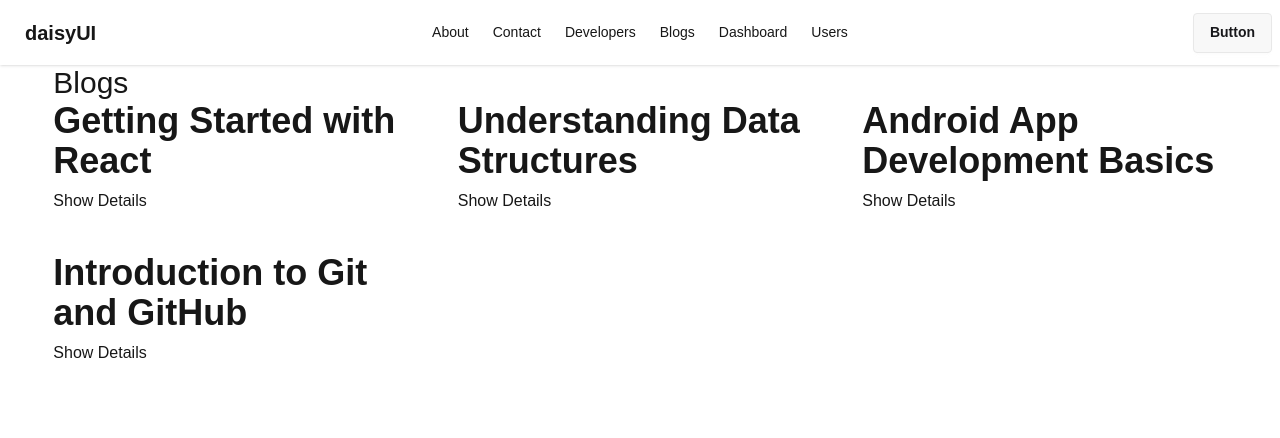
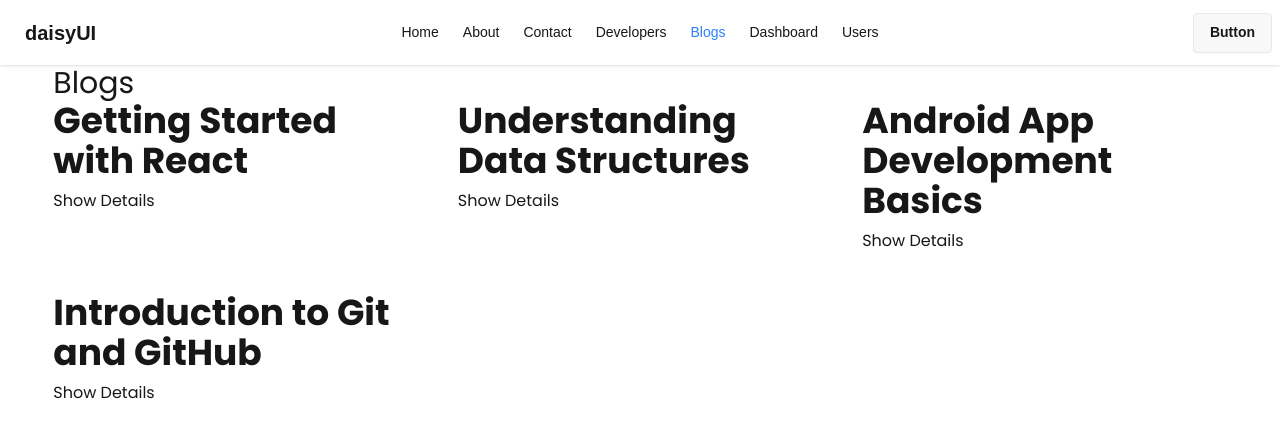
Before and after one commit to ashrafulhoda789/nextjs-projects-ph, a Next.js app: page /blogs in a window 1280 px wide. Shown: the top 438 px of the page. Built offline with nearby package versions, Linux system fonts and the light colour scheme.

Commit message:
google font uses

```diff
--- a/src/app/blogs/page.jsx
+++ b/src/app/blogs/page.jsx
@@ -1,4 +1,15 @@
 import Link from "next/link";
+import { Roboto, Poppins } from 'next/font/google'
+
+const roboto = Roboto({
+  weight: '400',
+  subsets: ['latin'],
+});
+
+const poppins = Poppins({
+  weight: ['400', '700'],
+  subsets: ['latin'],
+})
 
 
 const BlogsPage = () => {
@@ -43,7 +54,8 @@ const BlogsPage = () => {
     ]
 
     return (
-        <div className="w-11/12 mx-auto ">
+        <div className={`w-11/12 mx-auto ${poppins.className}`}>
+
             <h2 className="text-3xl font-bold-mb-4">Blogs</h2>
 
             <div className="grid grid-cols-3 gap-10">
--- a/src/app/dashboard/page.jsx
+++ b/src/app/dashboard/page.jsx
@@ -1,4 +1,7 @@
-
+export const metadata = {
+  title: 'Dashboard',
+  description: '...',
+}
 
 const DashboardPage = () => {
     return (
--- a/src/app/layout.js
+++ b/src/app/layout.js
@@ -13,7 +13,7 @@ const geistMono = Geist_Mono({
 });
 
 export const metadata = {
-  title: "Create Next App",
+  title: "My users and blog app",
   description: "Generated by create next app",
 };
 
--- /dev/null
+++ b/src/app/not-found.jsx
@@ -0,0 +1,14 @@
+import Link from "next/link";
+
+
+const NotFound = () => {
+    return (
+        <div>
+            <h2>Not Found</h2>
+            <p>Could not find requested resource</p>
+            <Link href="/">Return Home</Link>
+        </div>
+    );
+};
+
+export default NotFound;
--- a/src/app/users/page.jsx
+++ b/src/app/users/page.jsx
@@ -1,5 +1,9 @@
 import Link from "next/link";
 
+export const metadata = {
+  title: 'All users',
+  description: 'All the user Information',
+}
 
 const UsersPage = async () => {
     const res = await fetch('https://jsonplaceholder.typicode.com/users');
--- a/src/components/Navbar.jsx
+++ b/src/components/Navbar.jsx
@@ -1,15 +1,21 @@
+'use client'
 import Link from "next/link";
+import { usePathname } from "next/navigation";
 
 
 const Navbar = () => {
 
+    const pathName = usePathname();
+    // console.log(pathName);
+
     const links = <>
-        <li><Link href="/about">About</Link></li>
-        <li><Link href="/contact">Contact</Link></li>
-        <li><Link href="/about/developers">Developers</Link></li>
-        <li><Link href="/blogs">Blogs</Link></li>
-        <li><Link href="/dashboard">Dashboard</Link></li>
-        <li><Link href="/users">Users</Link></li>
+        <li><Link href="/" className={pathName === '/' ? 'text-blue-500' : ''}>Home</Link></li>
+        <li><Link href="/about" className={pathName === '/about' ? 'text-blue-500' : ''}>About</Link></li>
+        <li><Link href="/contact" className={pathName === '/contact' ? 'text-blue-500' : ''}>Contact</Link></li>
+        <li><Link href="/about/developers" className={pathName === '/about/developers' ? 'text-blue-500' : ''}>Developers</Link></li>
+        <li><Link href="/blogs" className={pathName === '/blogs' ? 'text-blue-500' : ''}>Blogs</Link></li>
+        <li><Link href="/dashboard" className={pathName === '/dashboard' ? 'text-blue-500' : ''}>Dashboard</Link></li>
+        <li><Link href="/users" className={pathName === '/users' ? 'text-blue-500' : ''}>Users</Link></li>
     </>
 
     return (
```
